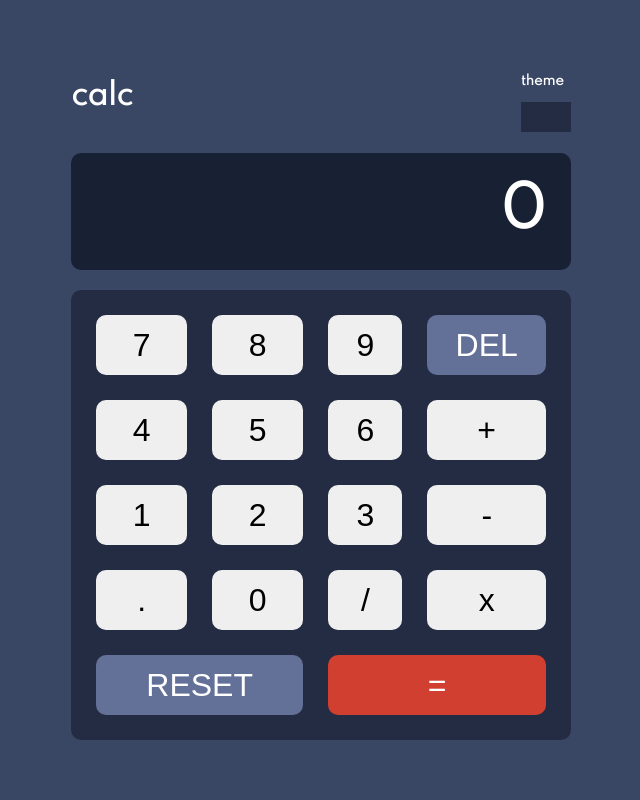
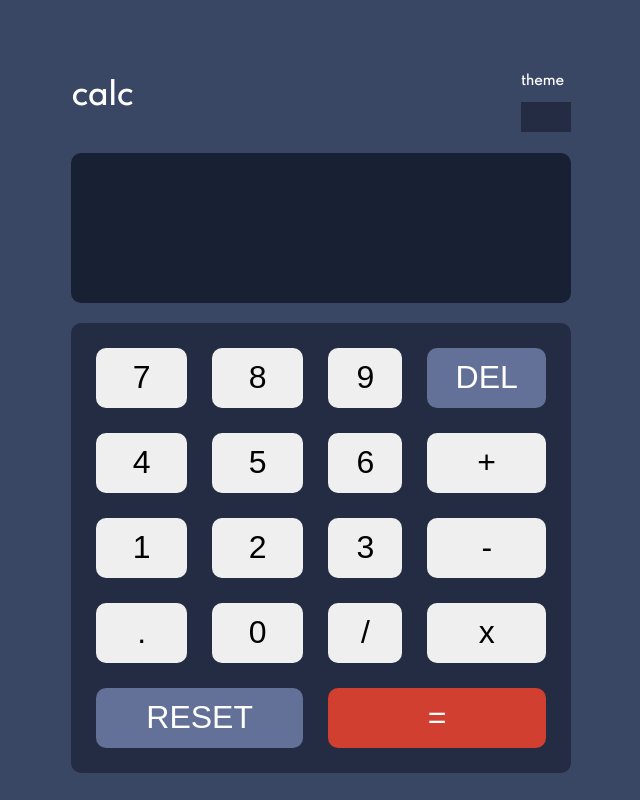
Before and after one commit to LenyPython/Calculator-project, a React (Create React App) app: page / in a window 1280 px wide. Shown: the whole page, without its empty margins (319-959 px from the left). Built offline with nearby package versions, Linux system fonts and the light colour scheme.

Commit message:
adding logic to calculator buttons. Display input and opearation type

```diff
--- a/src/App.js
+++ b/src/App.js
@@ -6,7 +6,7 @@ import Display from './components/display/Display'
 import Keys from './components/keys/Keys'
 
 function App() {
-  const [value, setValue] = useState('0')
+  const calcMemo = useCalcMemo('0');
   useEffect(() => null, [])
 
 
@@ -14,13 +14,25 @@ function App() {
     <div className="App">
       <Header />
       <Display
-        value={value}
+        calcMemo={calcMemo}
       />
       <Keys
-        setValue={setValue}
+        calcMemo={calcMemo}
       />
     </div>
   );
 }
 
 export default App;
+
+const useCalcMemo = (state) => {
+  const [value, setValue] = useState(state)
+  const [prevValue, setPrevValue] = useState('')
+
+  return {
+    value,
+    setValue,
+    prevValue,
+    setPrevValue
+  }
+}
--- a/src/components/display/Display.js
+++ b/src/components/display/Display.js
@@ -2,9 +2,10 @@
 import React from 'react';
 import './display.css'
 
-const Display = ({value}) => {
+const Display = ({value, prevValue}) => {
   return (
     <div id='display'>
+      <p className='prevValue'> {prevValue}</p>
       <p className='value'> {value}</p>
     </div>
   )
--- a/src/components/display/display.css
+++ b/src/components/display/display.css
@@ -1,9 +1,9 @@
 #display {
   display: flex;
-  justify-content: end;
+  justify-content: space-between;
   align-items: center;
   width: 100%;
-  height: 150px;
+  min-height: 150px;
   box-sizing: border-box;
   background: #182034;
   border-radius: 10px;
@@ -12,6 +12,12 @@
 #display .value {
   font-size: 1.7em;
   margin: 0;
+  word-wrap: break-word;
+  word-break: break-all;
+}
+#display .prevValue {
+  font-size: 0.6em;
+  align-self: flex-start;
 }
 
 /*# sourceMappingURL=display.css.map */
--- a/src/components/display/display.scss
+++ b/src/components/display/display.scss
@@ -2,10 +2,10 @@
 
 #display {
 	display: flex;
-	justify-content: end;
+	justify-content: space-between;
 	align-items: center;
 	width: 100%;
-	height: 150px;
+	min-height: 150px;
 	box-sizing: border-box;
 	background: $screenBackground;
 	border-radius: 10px;
@@ -13,5 +13,11 @@
 	.value {
 		font-size: 1.7em;
 		margin: 0;
+		word-wrap: break-word;
+		word-break: break-all;
+	}
+	.prevValue{
+		font-size: .6em;
+		align-self: flex-start;
 	}
 }
--- a/src/components/keys/Keys.js
+++ b/src/components/keys/Keys.js
@@ -2,30 +2,46 @@
 import './keys.css'
 import React from 'react';
 
-const Keys = ({setValue}) => {
+const Keys = ({calcMemo: {value, setValue, prevValue, setPrevValue}}) => {
+
+  const updateValue = event => setValue(value + event.target.innerText)
+
+  const operationClick = event => {
+    if (prevValue === '') setPrevValue(value + event.target.innerText)
+    else setPrevValue(computeOperation + event.target.innerText)
+    setValue('0')
+  }
+
+  const computeOperation = () => '555'
+
+  const clear = () => {
+    setValue('0')
+    setPrevValue('')
+  }
+
   return (
     <div id='keys'>
-      <button id='one' data-number>1</button>
-      <button id='two' data-number>2</button>
-      <button id='three' data-number>3</button>
-      <button id='four' data-number>4</button>
-      <button id='five' data-number>5</button>
-      <button id='six' data-number>6</button>
-      <button id='seven' data-number>7</button>
-      <button id='eight' data-number>8</button>
-      <button id='nine' data-number>9</button>
-      <button id='zero' data-number>0</button>
+      <button id='one' onClick={updateValue}>1</button>
+      <button id='two' onClick={updateValue}>2</button>
+      <button id='three' onClick={updateValue}>3</button>
+      <button id='four' onClick={updateValue}>4</button>
+      <button id='five' onClick={updateValue}>5</button>
+      <button id='six' onClick={updateValue}>6</button>
+      <button id='seven' onClick={updateValue}>7</button>
+      <button id='eight' onClick={updateValue}>8</button>
+      <button id='nine' onClick={updateValue}>9</button>
+      <button id='zero' onClick={updateValue}>0</button>
+      <button id='decimal' onClick={updateValue}>.</button>
 
-      <button id='add' data-operation>+</button>
-      <button id='subtract' data-operation>-</button>
-      <button id='multiply' data-operation>x</button>
-      <button id='divide' data-operation>/</button>
+      <button id='add' onClick={operationClick}>+</button>
+      <button id='subtract' onClick={operationClick}>-</button>
+      <button id='multiply' onClick={operationClick}>x</button>
+      <button id='divide' onClick={operationClick}>/</button>
 
-      <button id='decimal' data-operation>.</button>
 
-      <button id='equals' data-operation>=</button>
-      <button id='reset' data-operation>Reset</button>
-      <button id='del' data-operation>Del</button>
+      <button id='equals' data-equals>=</button>
+      <button id='reset' onClick={clear} data-reset>Reset</button>
+      <button id='del' data-delete>Del</button>
 
     </div>
   )
--- a/src/components/keys/keys.css
+++ b/src/components/keys/keys.css
@@ -11,6 +11,7 @@
   grid-template-areas: "seven eight nine del" "four five six add" "one two three subtract" "dot zero divide multiply" "reset reset equals equals";
 }
 #keys button {
+  cursor: pointer;
   font-size: 32px;
   width: 100%;
   height: 60px;
--- a/src/components/keys/keys.scss
+++ b/src/components/keys/keys.scss
@@ -19,6 +19,7 @@ $btnHeight: 60px;
 	"dot zero divide multiply"
 	"reset reset equals equals";
 	button {
+		cursor: pointer;
 		font-size: $fontSize;
 		width: $btnWidth;
 		height: $btnHeight;
```
